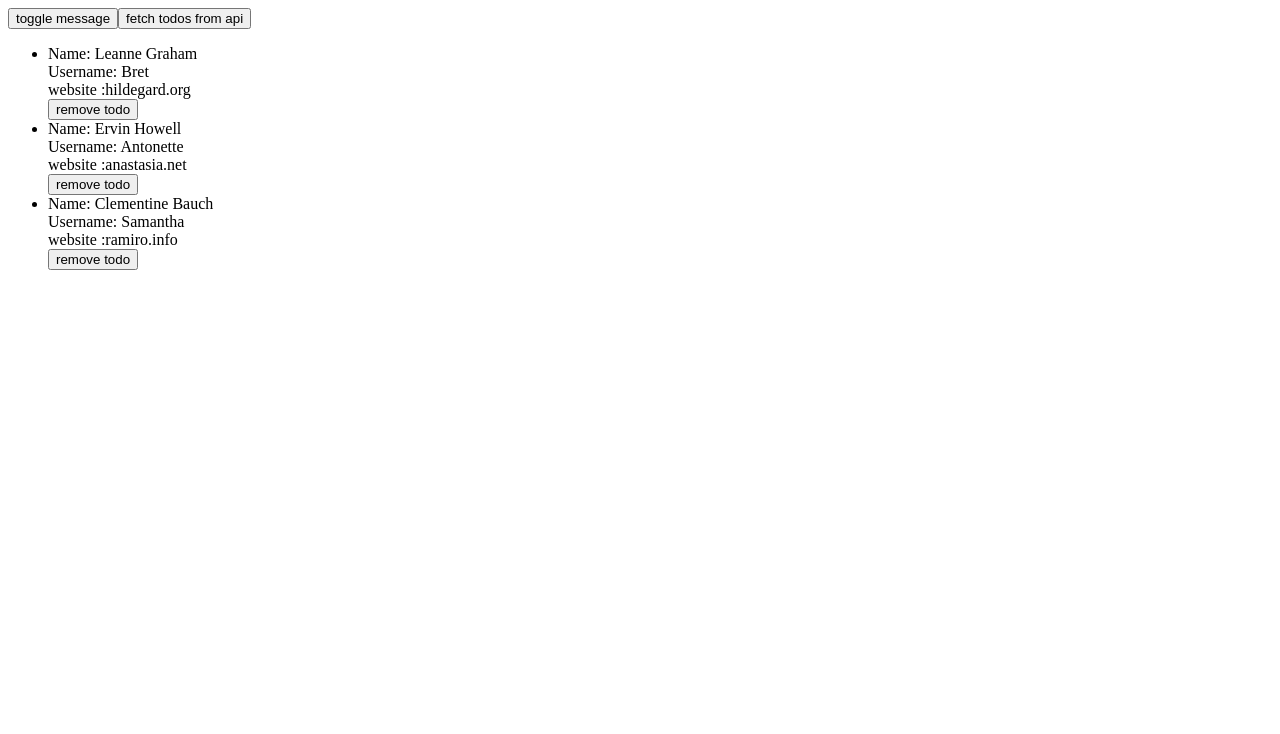
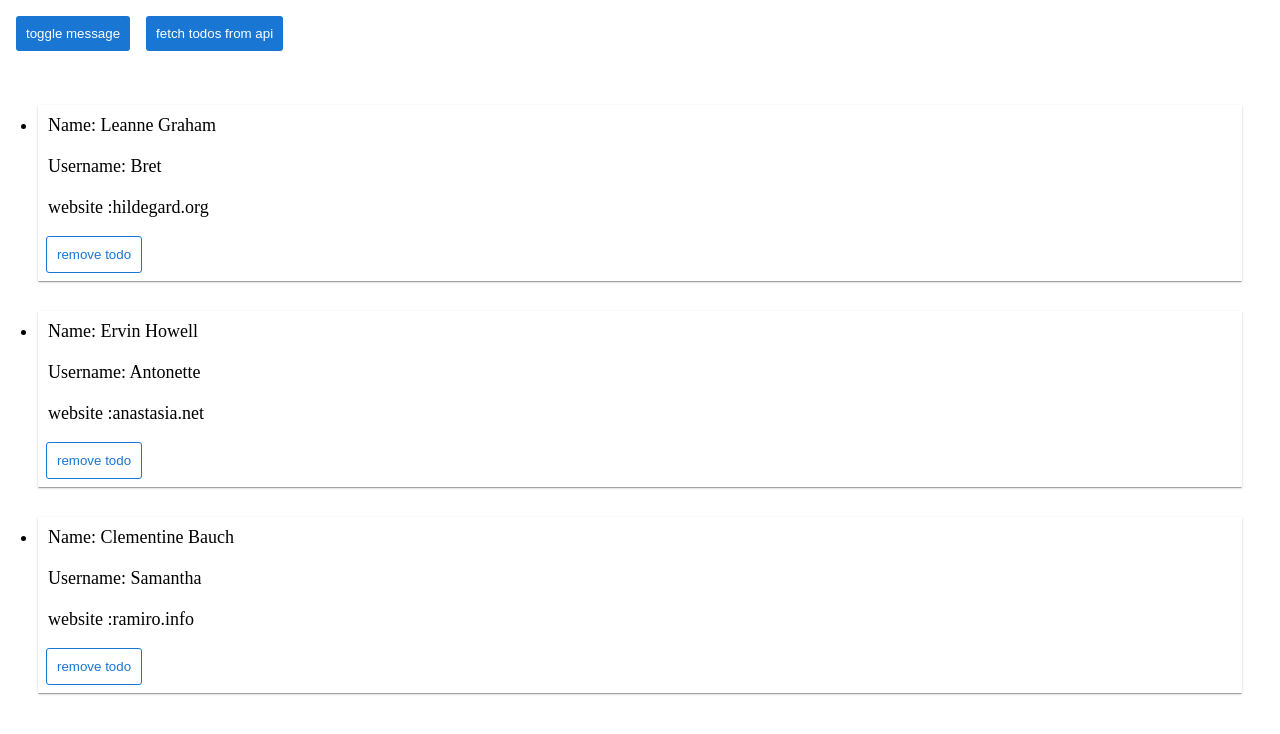
Before and after one commit to rezasohrabi/react-redux-ssr, a React app: page / in a window 1280 px wide. Shown: the top 734 px of the page. Built offline with nearby package versions, Linux system fonts and the light colour scheme; the HTML template or start-up script is replaced by a standard one.

Commit message:
Support css by webpack css-loader

```diff
--- a/src/components/TodoList/index.js
+++ b/src/components/TodoList/index.js
@@ -36,7 +36,7 @@ const TodoList = (props) => {
             </div>
             <ul className='todos'>
                 {todos.map(todo => (
-                <li key={todo.id}><div>Name: {todo.name}</div><div>Username: {todo.username}</div><div>website :{todo.website}</div><button onClick={event => handleRemoveTodo(todo.id)}>remove todo</button></li>
+                <li key={todo.id} className='card'><div>Name: {todo.name}</div><div>Username: {todo.username}</div><div>website :{todo.website}</div><button onClick={event => handleRemoveTodo(todo.id)}>remove todo</button></li>
                 ))}
             </ul>
         </>
--- a/src/components/TodoList/styles.css
+++ b/src/components/TodoList/styles.css
@@ -1,3 +1,27 @@
-/* body {
-    background: green;
-} */
+ul {
+    padding: 30px;
+}
+.card {
+    font-size: 18px;
+    border: none !important;
+    box-shadow: 0px 2px 1px -1px rgba(0,0,0,0.2), 0px 1px 1px 0px rgba(0,0,0,0.14), 0px 1px 3px 0px rgba(0,0,0,0.12) !important;
+    margin-bottom: 30px;
+}
+.card div {
+    padding: 10px;
+}
+button {
+    border: none;
+    background: #1976d2;
+    padding: 10px;
+    border-radius: 3px;
+    color: #fff;
+    margin: 8px;
+    cursor: pointer;
+}
+.card button {
+    border: 1px solid #1976d2;
+    background: #fff;
+    color: #1976d2;
+    cursor: pointer;
+}
--- a/webpack.client.js
+++ b/webpack.client.js
@@ -11,15 +11,12 @@ module.exports = {
   },
   module: {
     rules: [
-      { test: /\.js$/, exclude: /node_modules/, loader: "babel-loader" },
-      {
-        test: /\.css$/,
-        exclude: /node_modules/,
-        use: [
-               { loader: 'style-loader' },
-               { loader: 'css-loader' }
-             ],
-      }
+      { test: /\.js$|jsx/, exclude: /node_modules/, loader: "babel-loader" },
+      { test: /\.css$/, use: [
+        { loader: 'style-loader' },
+        { loader: 'css-loader' },
+        ]
+      },
     ]
  }
 }
```
Also changed, not shown: webpack.server.js (+5 -4 lines).
